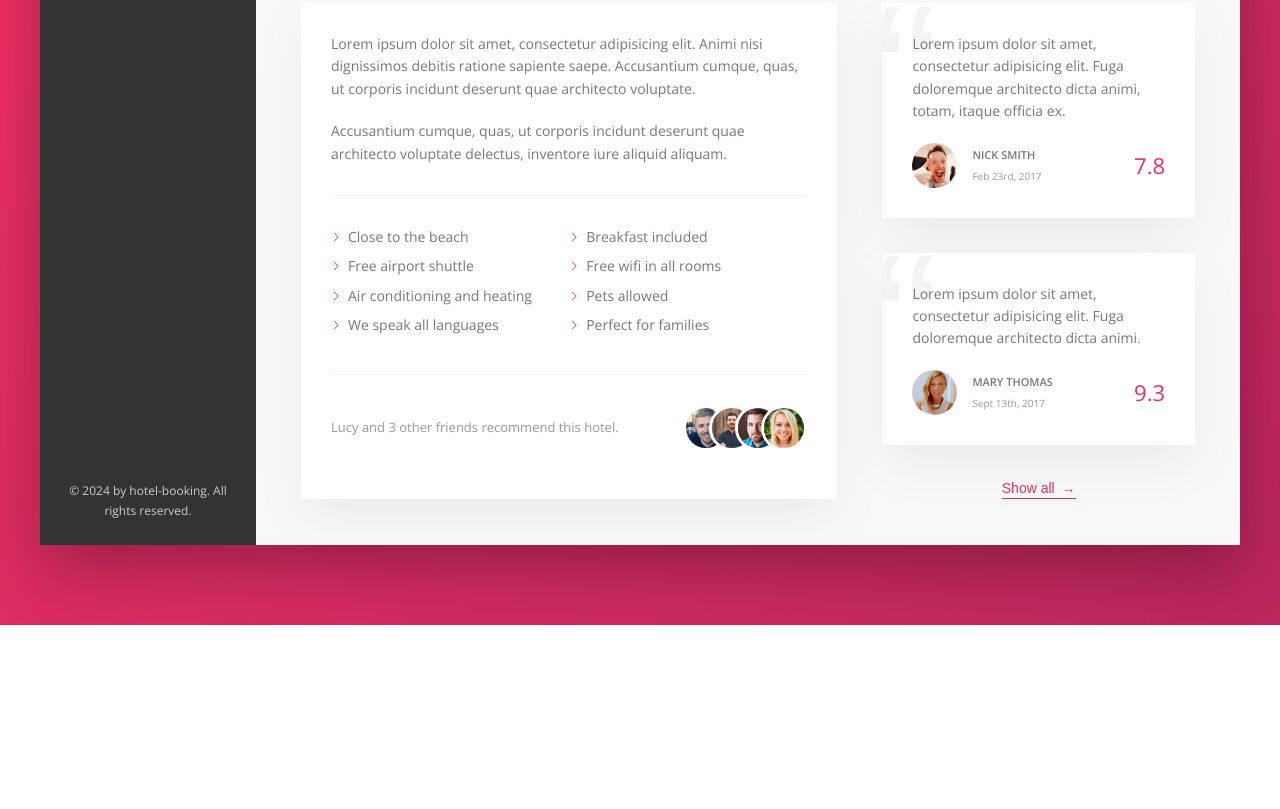
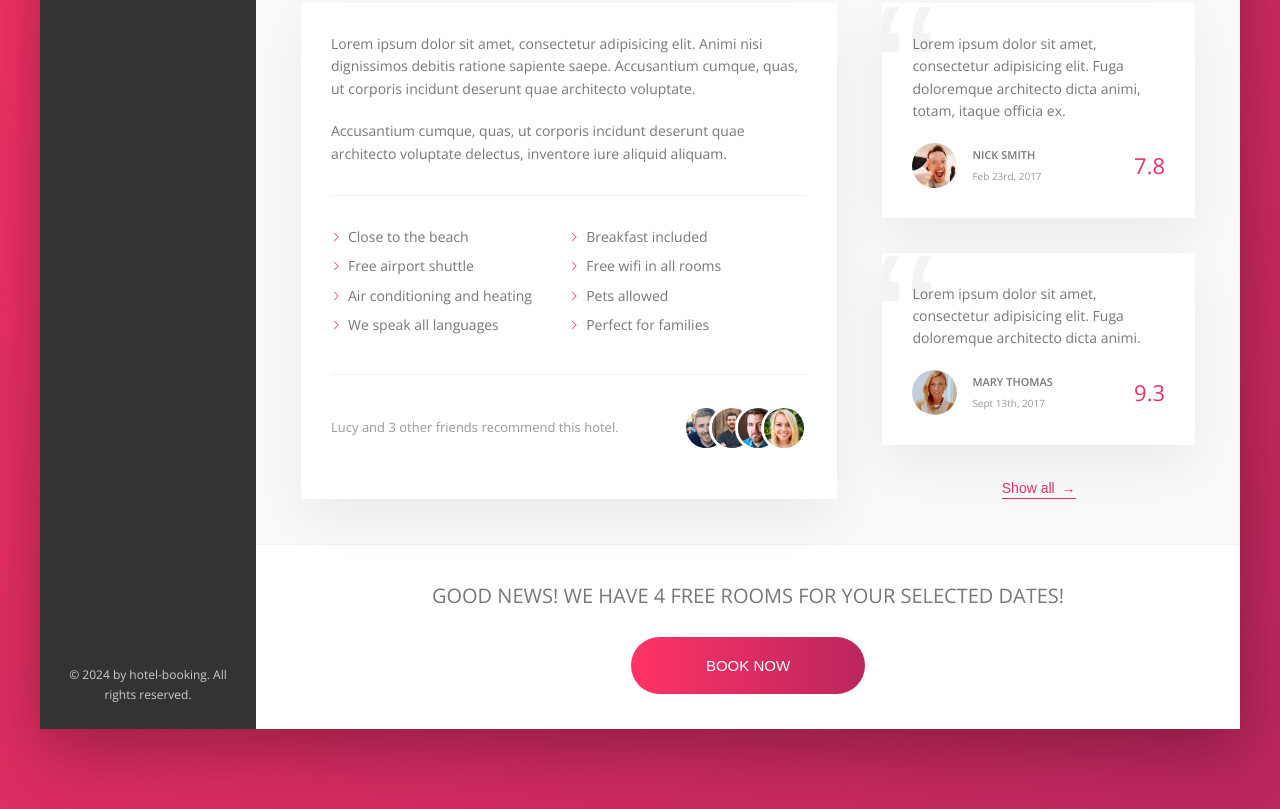
Before and after one commit to NikolayDimov/Booking-Hotels, a website: page index.html in a window 1280 px wide. Shown: the part 644-1453 px from the top of the page. Before the commit the page ends 1269 px from the top, so only its background shows below. Drawn offline with nearby package versions, Linux system fonts and the light colour scheme.

Commit message:
feat(CTA): add Call to Action html and styles

```diff
--- a/index.html
+++ b/index.html
@@ -208,6 +208,16 @@
                     </div>
                 </div>
 
+                <div class="cta">
+                    <h2 class="cta__book-now">
+                        Good news! We have 4 free rooms for your selected dates!
+                    </h2>
+                    <button class="btn">
+                        <span class="btn__visible">Book now</span>
+                        <span class="btn__invisible">Only 4 rooms left</span>
+                    </button>
+                </div>
+
 
             </main>
         </div>
--- a/sass/_components.scss
+++ b/sass/_components.scss
@@ -455,3 +455,71 @@
         z-index: 1;
     }
 }
+
+
+
+// CALL TO ACTION
+.cta {
+    padding: 3.5rem 0;
+    text-align: center;
+
+
+    &__book-now {
+        font-size: 2rem;
+        font-weight: 300;
+        text-transform: uppercase;
+        margin-bottom: 2.5rem;
+    }
+}
+
+
+
+// CALL TO ACTION
+.btn {
+    font-size: 1.5rem;
+    font-weight: 300;
+    text-transform: uppercase;
+    border-radius: 100px;
+    border: none;
+    background-image: linear-gradient(to right, var(--color-primary-light), var(--color-primary-dark));
+    color: #fff;
+    position: relative;
+    overflow: hidden;
+    cursor: pointer;
+
+    // Select all the child element
+    & > * {
+        display: inline-block;
+        height: 100%;
+        width: 100%;
+        transition: all .2s;
+    }
+
+    &__visible {
+        padding: 2rem 7.5rem;
+    }
+
+    &__invisible {
+        position: absolute;
+        padding: 2rem 0;
+        left: 0;
+        top: -100%;
+    }
+
+    &:hover {
+        background-image: linear-gradient(to left, var(--color-primary-light), var(--color-primary-dark));
+    }
+
+    &:hover &__visible {
+        transform: translateY(100%);
+    }
+
+    &:hover &__invisible {
+        top: 0;
+    }
+
+    &:focus {
+        outline: none;
+        animation: pulsate 1s infinite;
+    }
+}
```
Also changed, not shown: css/style.css.
